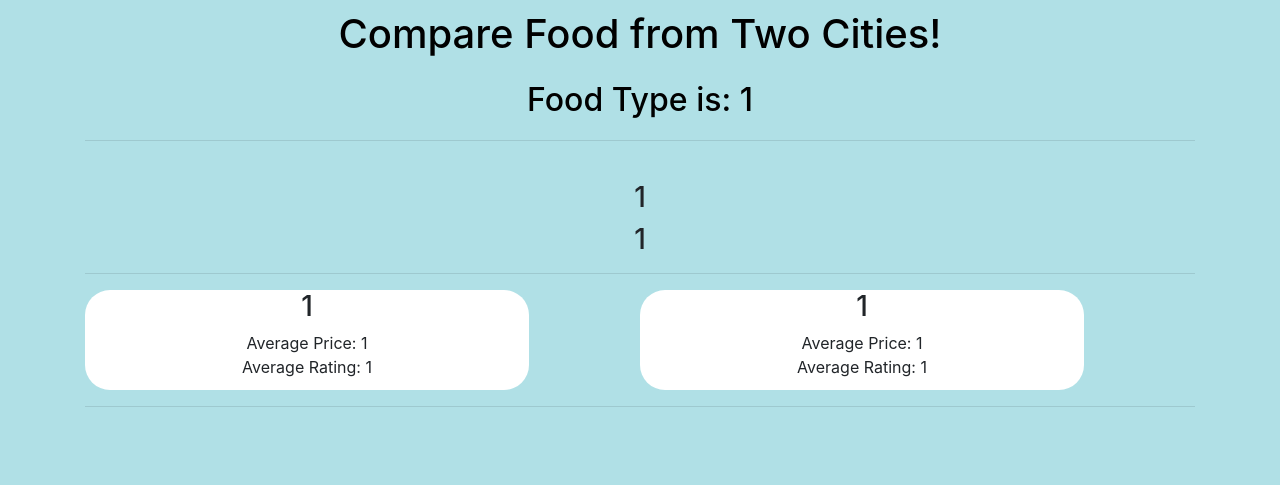
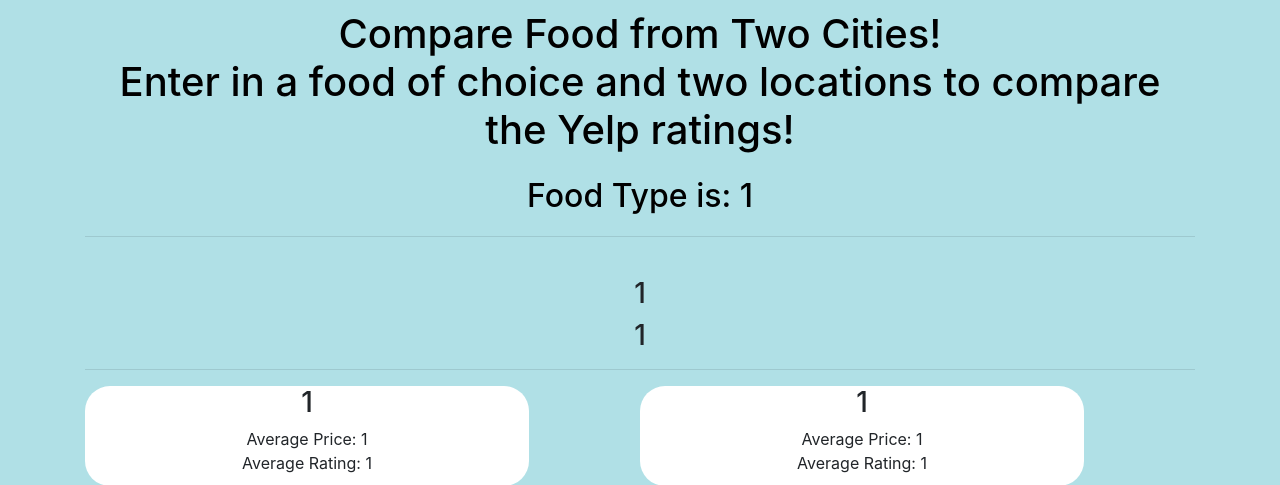
Before and after one commit to sarahhdong/UCSD-TritonHacks-2021, a Flask app: a page that uses templates/result.html in a window 1280 px wide. Shown: the part 56-541 px from the top of the page. Run offline with Flask 2, Linux system fonts and the light colour scheme; some libraries are stand-ins or nearby versions.

Commit message:
Merge branch 'main' of https://github.com/sarahhdong/UCSD-TritonHacks-2021 into main

```diff
--- a/templates/result.html
+++ b/templates/result.html
@@ -1,7 +1,7 @@
 {% extends 'layout.html' %}
 
 {% block content %}
-<h1>{% block title %} Compare Food from Two Cities! {% endblock %}</h1>
+<h1>{% block title %} Compare Food from Two Cities! <br> Enter in a food of choice and two locations to compare the Yelp ratings!{% endblock %}</h1>
 <h2> Food Type is: {{ type }} </h2>
 <hr>
 <br>
```
